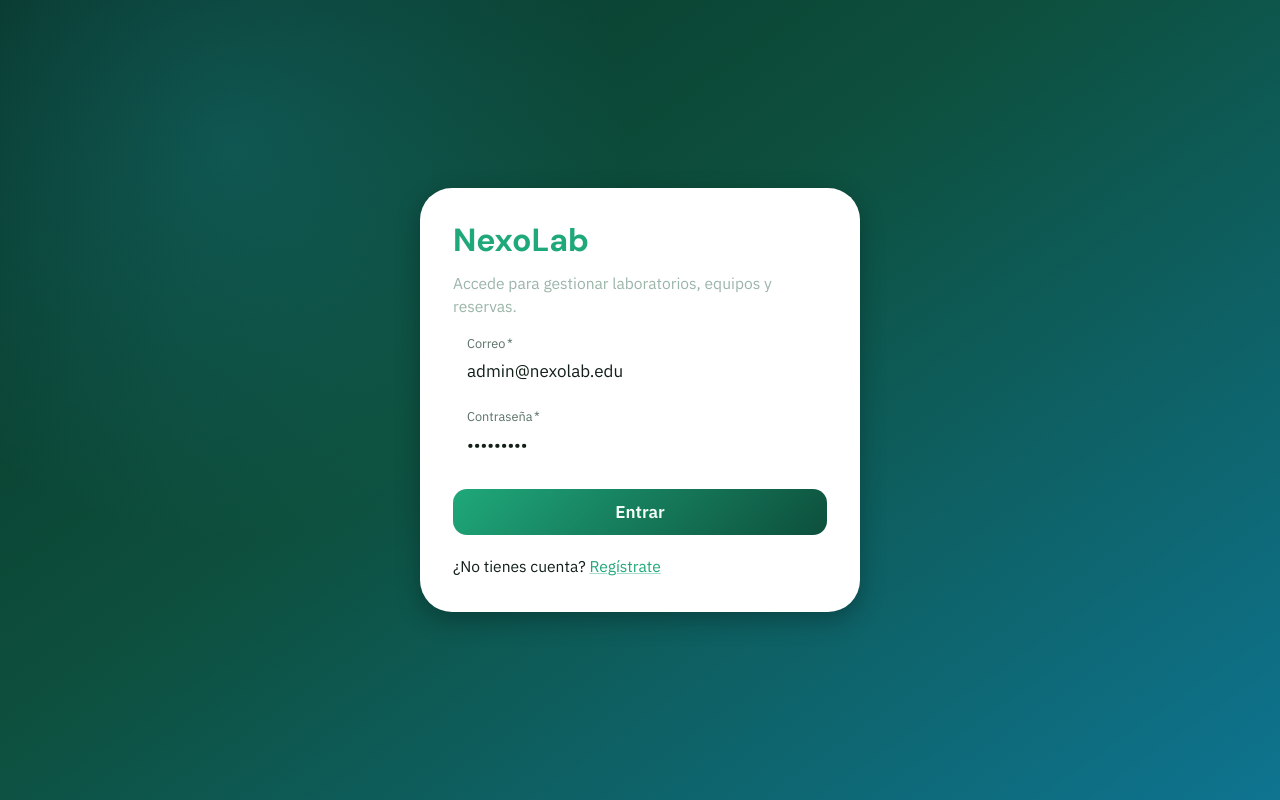
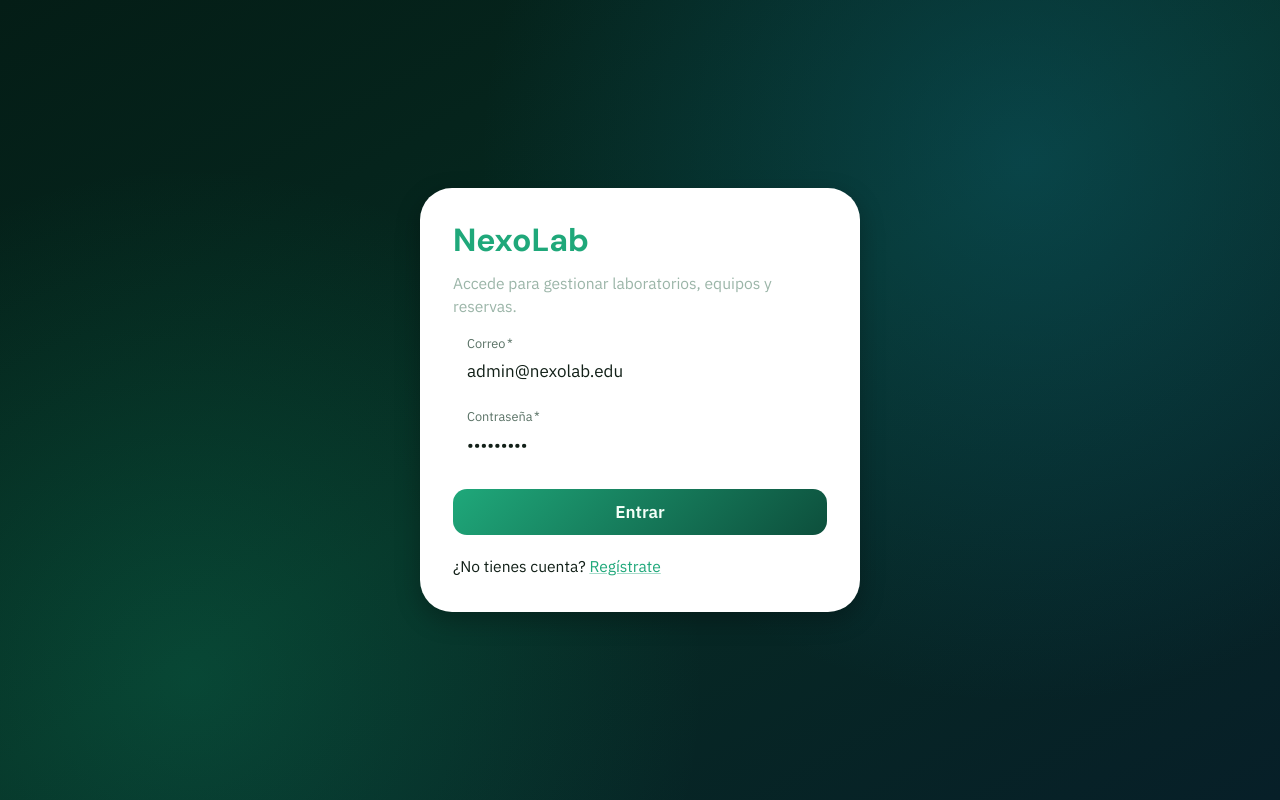
Before and after one commit to FFianquetto/ProWebII_NexoLab, a React (Vite) app in the folder frontend/: page /login in a window 1280 px wide. Built offline with nearby package versions, Linux system fonts and the light colour scheme; no server answers.

Commit message:
cambio login

```diff
--- a/frontend/src/pages/LoginPage.tsx
+++ b/frontend/src/pages/LoginPage.tsx
@@ -48,7 +48,7 @@ export default function LoginPage() {
       px: 2,
       py: 3,
       background:
-          'radial-gradient(circle at 18% 18%, rgba(34,166,199,0.22), transparent 32%), linear-gradient(145deg, #083528 0%, #0D4F3C 42%, #0E7490 100%)',
+    'radial-gradient(circle at 80% 20%, rgba(14, 116, 144, 0.35), transparent 45%), radial-gradient(circle at 15% 85%, rgba(16, 185, 129, 0.2), transparent 40%), linear-gradient(150deg, #041d16 0%, #062b22 50%, #071f28 100%)',
     }}
     >
       <Paper
```
Lines whose indentation alone changed are shown as unchanged.
